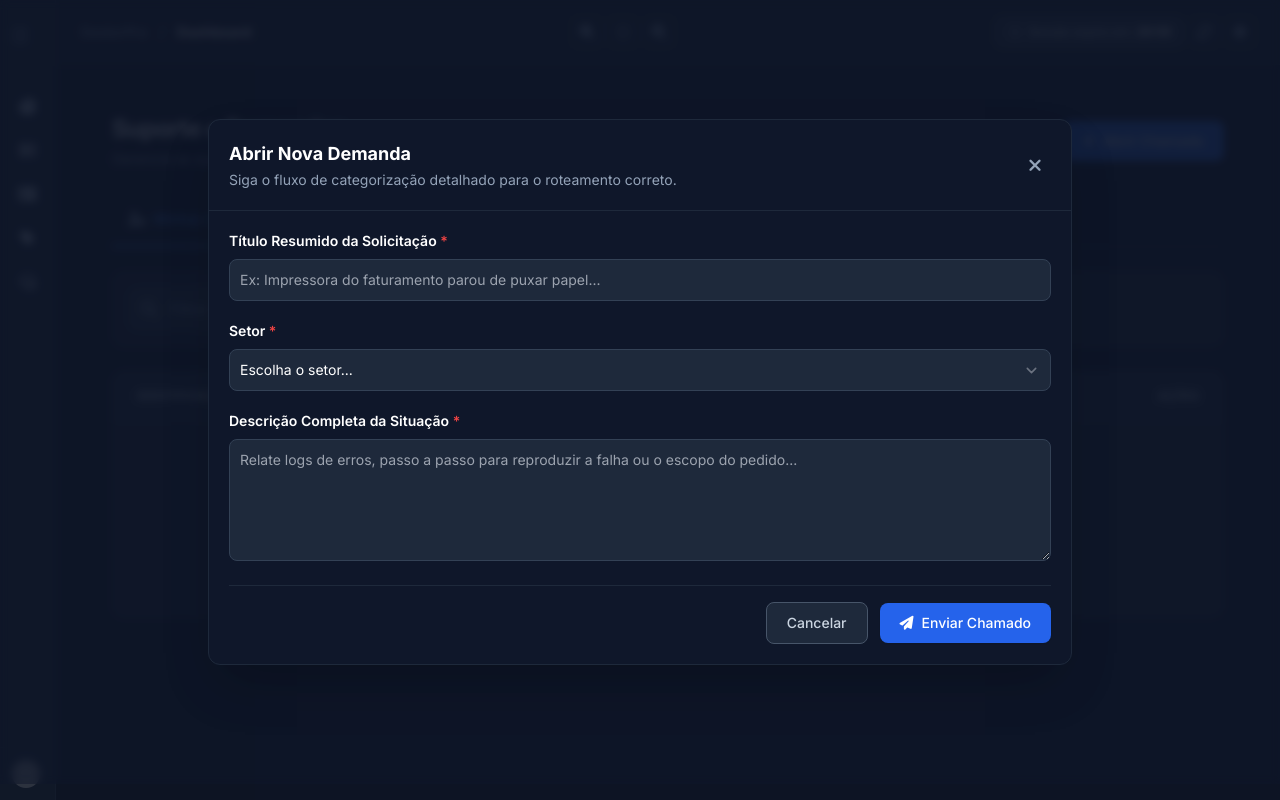
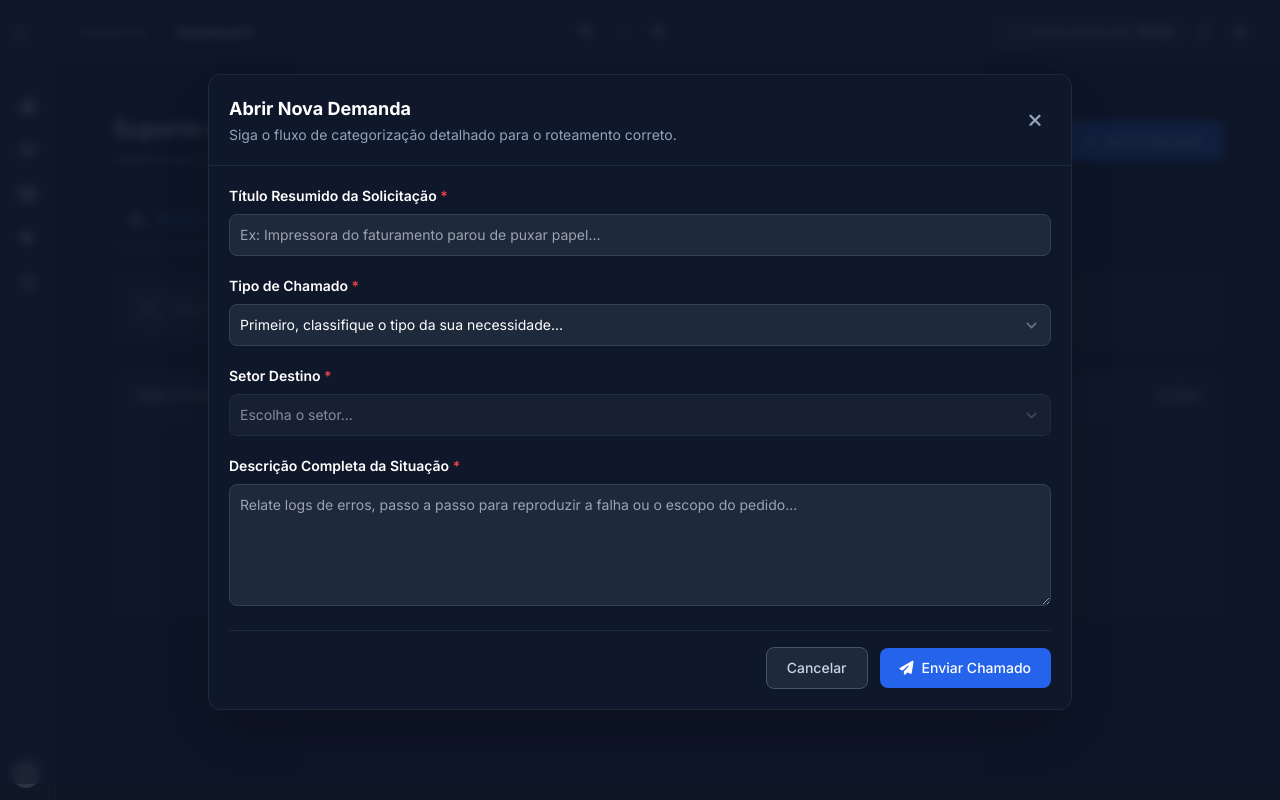
Before and after one commit to adm-gestorpro/gestorPro, a Django app: page /tickets/list in a window 1280 px wide, after a click on "Abrir Chamado". Run offline with Django 5.2, Linux system fonts and the light colour scheme; the visitor is signed in with stand-in values (Sample User, id 1); data that the repository does not hold is empty; parts of the project's set-up code (start-up, migrations or seed data) failed here and were passed over; some libraries are stand-ins or nearby versions; grey boxes are pictures that could not be loaded.

Commit message:
Alteração dos dados de abertura de chamados

```diff
--- a/tickets/templates/ticket_list.html
+++ b/tickets/templates/ticket_list.html
@@ -265,11 +265,22 @@
                         <input type="text" name="title" id="title" class="bg-slate-50 border border-slate-300 text-slate-900 text-sm rounded-lg focus:ring-primary-600 focus:border-primary-600 block w-full p-2.5 dark:bg-slate-800 dark:border-slate-700 dark:text-white" placeholder="Ex: Impressora do faturamento parou de puxar papel..." required>
                     </div>
 
+                    <div class="w-full">
+                        <label for="ticket_type" class="block mb-2 text-sm font-semibold text-slate-900 dark:text-white">Tipo de Chamado <span class="text-red-500">*</span></label>
+                        <select name="ticket_type" id="ticket_type" class="bg-slate-50 border border-slate-300 text-slate-900 text-sm rounded-lg focus:ring-primary-500 focus:border-primary-500 block w-full p-2.5 dark:bg-slate-800 dark:border-slate-700 dark:text-white" required>
+                            <option value="" selected disabled>Primeiro, classifique o tipo da sua necessidade...</option>
+                            <option value="INCIDENT">Defeito / Incidente (Algo parou de funcionar)</option>
+                            <option value="REQUEST">Solicitação (Acesso, serviço, material)</option>
+                            <option value="DOUBT">Dúvida / Informação</option>
+                            <option value="PROJECT">Melhoria / Novo Projeto</option>
+                        </select>
+                    </div>
+
                     <div class="flex flex-col lg:flex-row gap-4 w-full">
 
                         <div class="flex-1 min-w-[150px]">
-                            <label for="department" class="block mb-2 text-sm font-semibold text-slate-900 dark:text-white">Setor <span class="text-red-500">*</span></label>
-                            <select id="department" name="department" class="bg-slate-50 border border-slate-300 text-slate-900 text-sm rounded-lg focus:ring-primary-500 focus:border-primary-500 block w-full p-2.5 dark:bg-slate-800 dark:border-slate-700 dark:text-white cascade-select" required>
+                            <label for="department" class="block mb-2 text-sm font-semibold text-slate-900 dark:text-white">Setor Destino <span class="text-red-500">*</span></label>
+                            <select id="department" name="department" class="bg-slate-50 border border-slate-300 text-slate-900 text-sm rounded-lg focus:ring-primary-500 focus:border-primary-500 block w-full p-2.5 dark:bg-slate-800 dark:border-slate-700 dark:text-white cascade-select disabled:opacity-50 disabled:cursor-not-allowed" required disabled>
                                 <option value="" selected disabled>Escolha o setor...</option>
                                 {% for dept in departments %}
                                     <option value="{{ dept.id }}">{{ dept.name }}</option>
@@ -370,6 +381,7 @@
         }
 
         const finalSubjectInput = document.getElementById('final_subject_id');
+        const ticketTypeSelect = document.getElementById('ticket_type');
         const deptSelect = document.getElementById('department');
 
         // Mapeamento dos níveis L1 a L4 para simplificação do loop de manipulação de DOM
@@ -412,18 +424,31 @@
             }
         }
 
+        // Evento EXTRA: Controle do Fluxo Sequencial (Tipo de Chamado -> Setor)
+        if (ticketTypeSelect && deptSelect) {
+            ticketTypeSelect.addEventListener('change', function() {
+                if (this.value) {
+                    // Libera a seleção de Setores
+                    deptSelect.disabled = false;
+                } else {
+                    // Bloqueia e limpa tudo se o tipo for resetado
+                    deptSelect.disabled = true;
+                    deptSelect.value = '';
+                    clearAndHideFromLevel(1);
+                    finalSubjectInput.value = '';
+                }
+            });
+        }
+
         // Evento 0: Mudança de Setor
         deptSelect.addEventListener('change', function() {
-            const deptId = parseInt(this.value); // Garante que seja número
+            const deptId = this.value;
             clearAndHideFromLevel(1);
             finalSubjectInput.value = '';
 
-            // Filtra as categorias raiz que contêm o departamento selecionado na lista
-            const roots = subjects.filter(s =>
-                s.parent_id === null &&
-                s.department_ids.includes(deptId)
-            );
-
+            // Busca as categorias raiz (L1) deste departamento (as quais possuem parent_id igual a null)
+            // Corrigido para verificar se deptId (inteiro) existe na lista s.department_ids (ManyToManyField)
+            const roots = subjects.filter(s => s.department_ids && s.department_ids.includes(parseInt(deptId)) && (s.parent_id === null || s.parent_id === ''));
             populateLevel(1, roots);
         });
 
--- a/tickets/views.py
+++ b/tickets/views.py
@@ -71,14 +71,15 @@ def ticket_list(request):
 @login_required
 def ticket_create(request):
     if request.method == 'POST':
-        # 1. Captura os dados enviados pelo formulário HTML
+        # 1. Captura os dados enviados pelo formulário HTML (Incluindo o novo Tipo)
         title = request.POST.get('title')
+        ticket_type = request.POST.get('ticket_type') # <-- NOVO: Captura o tipo do chamado
         department_id = request.POST.get('department')
-        subject_id = request.POST.get('subject_id') # Este é o ID oculto gerado pela nossa cascata
+        subject_id = request.POST.get('subject_id')   # ID oculto gerado pela cascata JS
         description = request.POST.get('description')
 
-        # 2. Validação de Segurança Básica
-        if not title or not department_id or not subject_id or not description:
+        # 2. Validação de Segurança Básica (Incluindo o ticket_type como obrigatório)
+        if not title or not ticket_type or not department_id or not subject_id or not description:
             messages.error(request, "Por favor, preencha todos os campos obrigatórios da árvore de assunto.")
             return redirect('ticket_list')
 
@@ -87,18 +88,19 @@ def ticket_create(request):
             department = Department.objects.get(id=department_id)
             subject = TicketSubject.objects.get(id=subject_id)
 
-            # 3. Cria o chamado no banco de dados
+            # 3. Cria o chamado no banco de dados com a nova classificação
             Ticket.objects.create(
                 title=title,
+                ticket_type=ticket_type,  # <-- NOVO: Salva o tipo (INCIDENT, REQUEST, etc)
                 description=description,
                 department=department,
                 subject_id=subject.id,
-                requester=request.user,  # Quem abriu o chamado
-                status='OPEN',           # Status inicial padrão
-                priority='NOT_SET'       # Como removemos a urgência do usuário, definimos um padrão
+                requester=request.user,   # Quem abriu o chamado
+                status='OPEN',            # Status inicial padrão
+                priority='NOT_SET'        # Deixamos a definição da prioridade para o back-end/técnico
             )
 
-            # Mensagem de sucesso (aparecerá naquele banner superior do seu base.html)
+            # Mensagem de sucesso (aparecerá no banner superior do seu base.html)
             messages.success(request, "Chamado aberto e encaminhado com sucesso!")
 
         except Department.DoesNotExist:
@@ -110,7 +112,6 @@ def ticket_create(request):
 
     # Independente de dar certo ou errado, devolve o usuário para a tela de chamados
     return redirect('ticket_list')
-
 
 @login_required
 def ticket_detail(request, ticket_id):
```
Also changed, not shown: tickets/models.py (+14 -0 lines).
